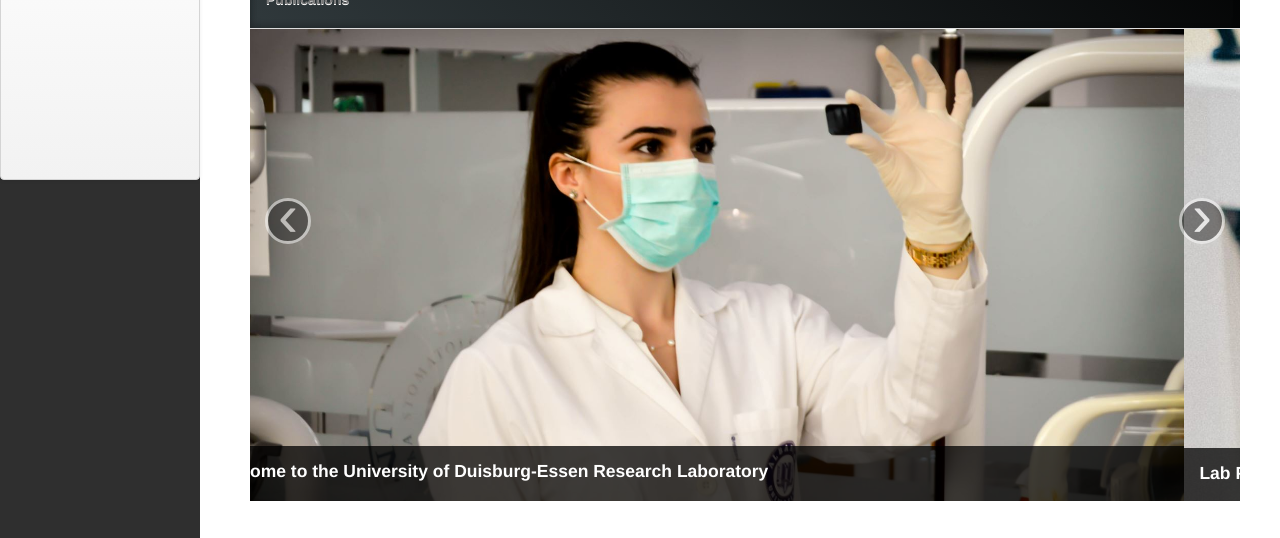
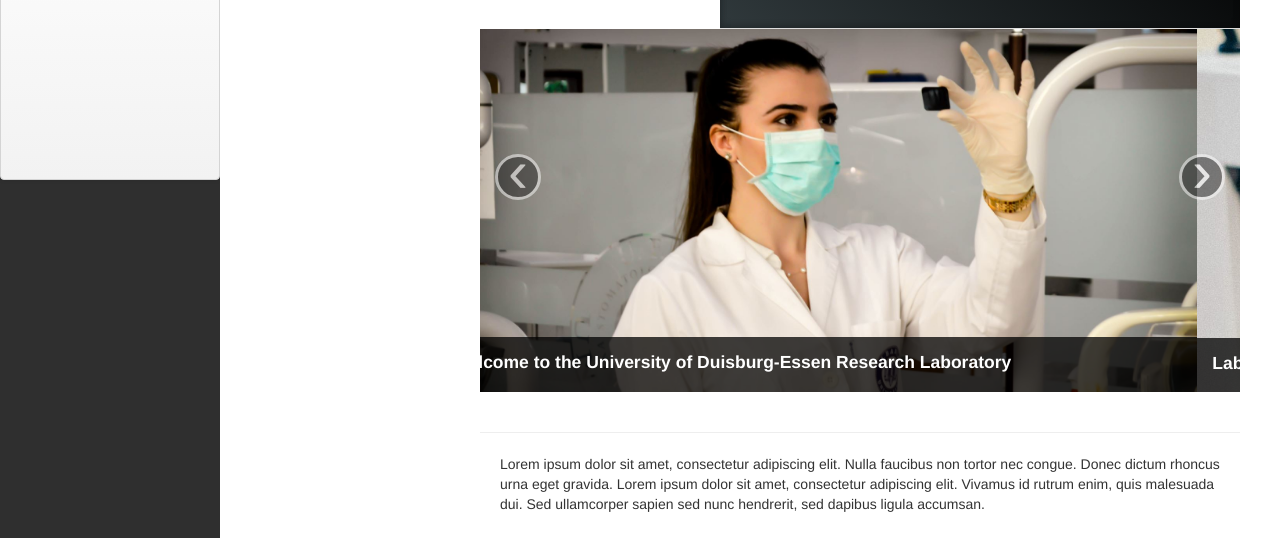
Before and after one commit to BryceZhou/researchlab, a plain HTML site: page index.html in a window 1280 px wide. Shown: the part 142-680 px from the top of the page. Drawn offline with Linux system fonts and the light colour scheme.

Commit message:
Update theme.css

```diff
--- a/css/theme.css
+++ b/css/theme.css
@@ -609,3 +609,49 @@ ul.sponsors {
     margin-left: 250px;
     padding: 20px;
 }
+
+/* === LEFT SIDEBAR NAVBAR === */
+.navbar {
+    position: fixed;
+    left: 0;
+    top: 0;
+    width: 220px;
+    height: 100vh;
+    background: #2F2F2F;
+    overflow-y: auto;
+}
+
+.navbar .nav {
+    display: block;
+    width: 100%;
+}
+
+.navbar .nav li {
+    display: block;
+}
+
+.navbar .nav li a {
+    display: block;
+    text-align: left;
+    padding: 10px 15px;
+    color: #fff;
+    border: none !important;
+}
+
+/* === MAIN CONTENT SHIFTING RIGHT === */
+body,
+.container,
+.main-content,
+.page-content,
+.content-area,
+#content {
+    margin-left: 240px !important; /* sidebar width + spacing */
+    max-width: calc(100% - 260px);
+    box-sizing: border-box;
+}
+
+/* Ensure big sections follow the same offset */
+.jumbotron {
+    margin-left: 240px !important;
+    width: auto;
+}
```
